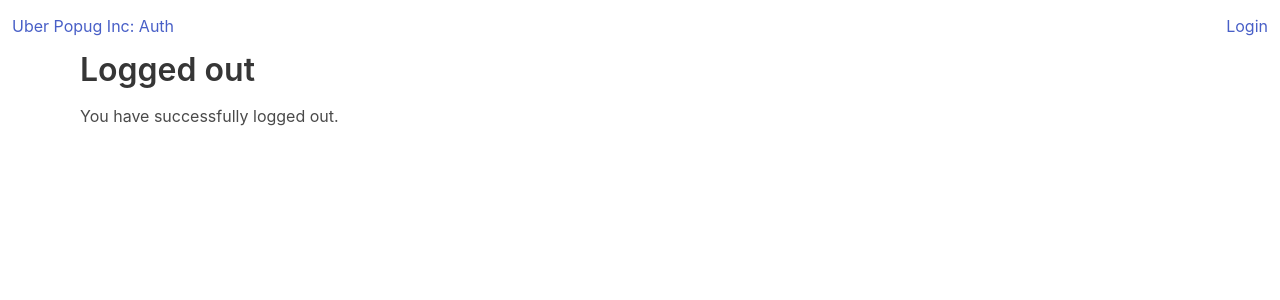
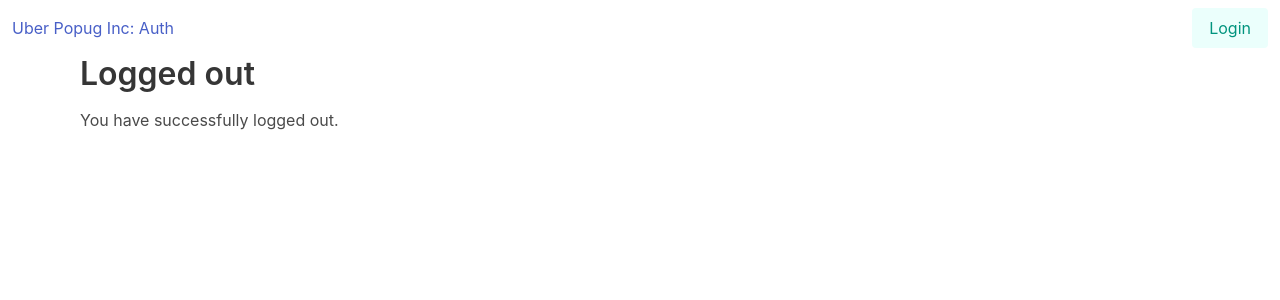
Before and after one commit to d-ryzhykau/async-architecture, a Django app: page /logout/ in a window 1280 px wide. Shown: the top 300 px of the page. Run offline with Django 4.2, Linux system fonts and the light colour scheme; parts of the project's set-up code (start-up, migrations or seed data) failed here and were passed over.

Commit message:
Use POST for logout

```diff
--- a/auth/users/templates/base.html
+++ b/auth/users/templates/base.html
@@ -24,9 +24,12 @@
           <div class="navbar-end">
             <div class="navbar-item">
               {% if user.is_authenticated %}
-              <a href="{% url 'logout' %}" class="navbar-end">Logout</a>
+              <form method="post" action="{% url 'logout' %}">
+                {% csrf_token %}
+                <input type="submit" value="Logout" class="button is-danger is-light" />
+              </form>
               {% else %}
-              <a href="{% url 'login' %}" class="navbar-end">Login</a>
+              <a href="{% url 'login' %}" class="button is-primary is-light" >Login</a>
               {% endif %}
             </div>
           </div>
```
